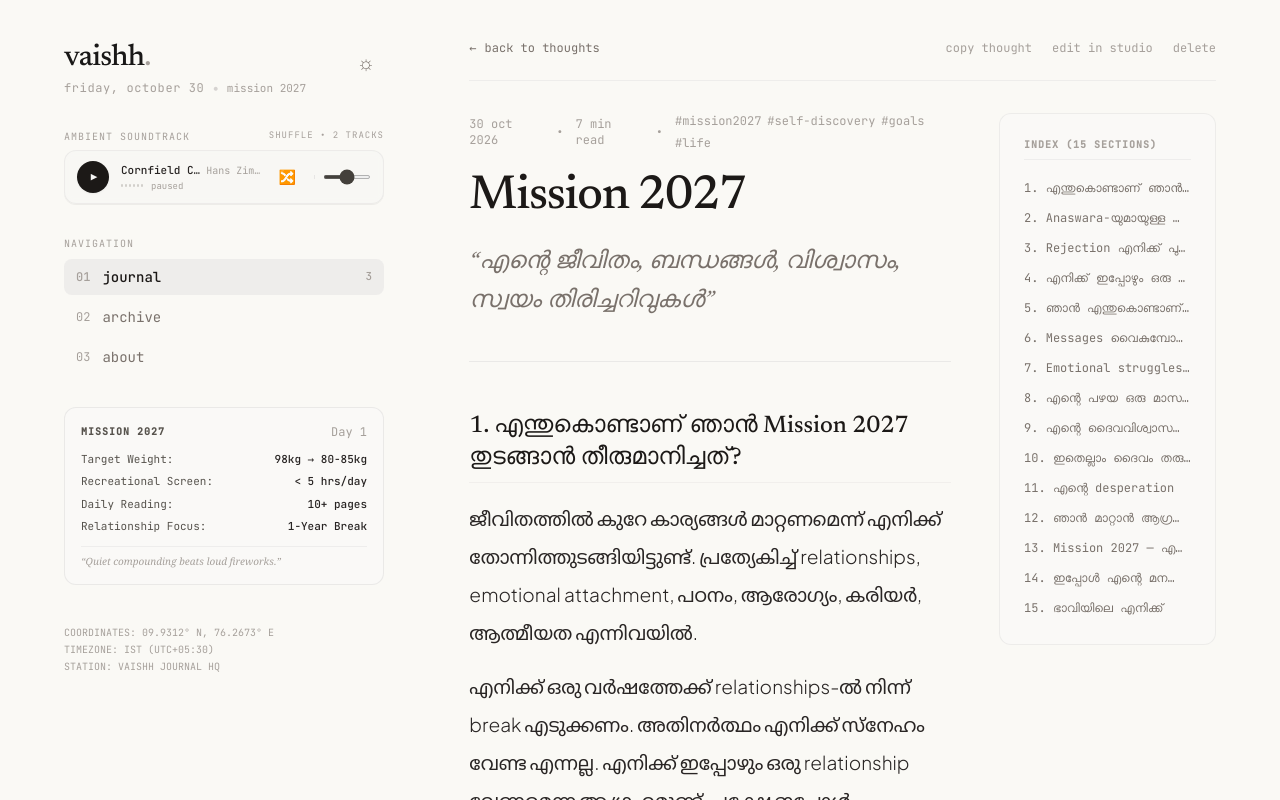
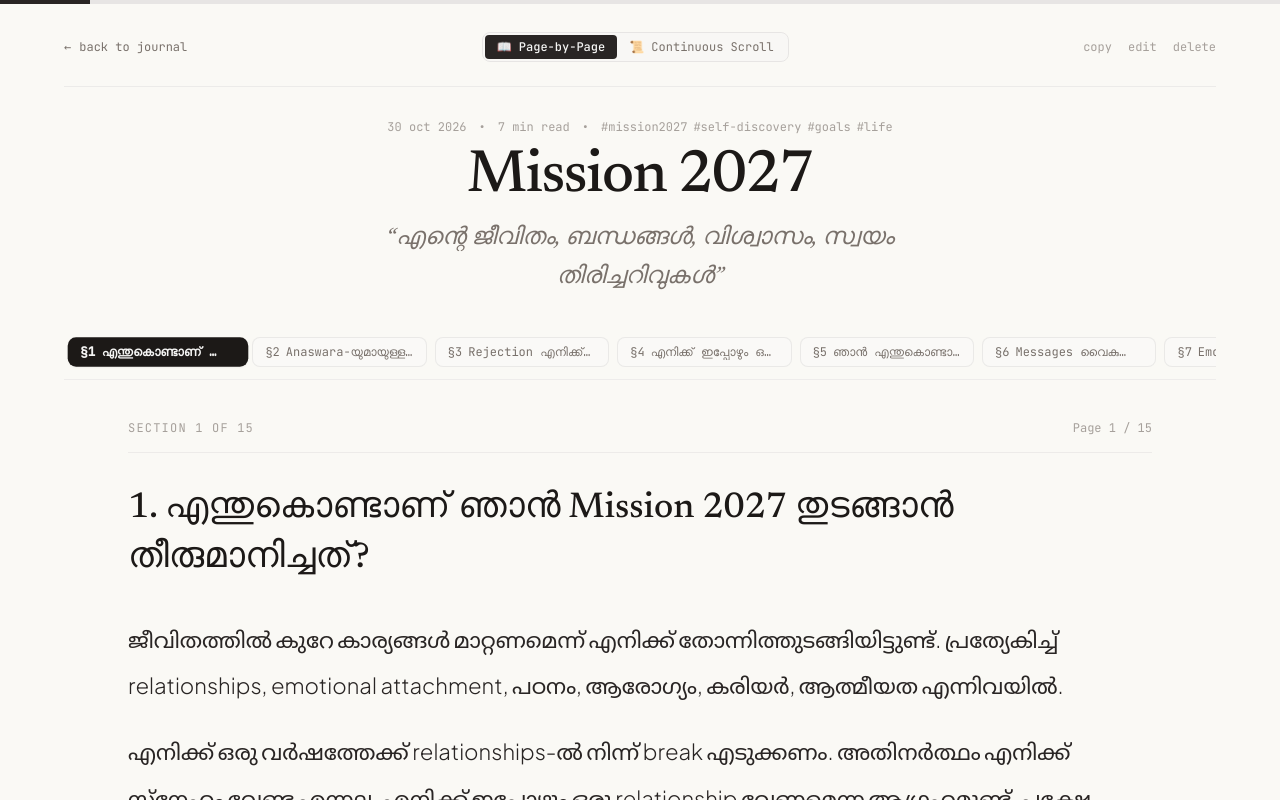
Before and after one commit to vaishnavceh/journal, a React (Vite) app: page / in a window 1280 px wide. Both pictures are taken after a click on the button "Jump to source entry". Shown: the top 800 px of the page. Built offline with nearby package versions, Linux system fonts and the light colour scheme; a web font is replaced by a local one.

Commit message:
feat: wide layout and page-by-page book mode for reading long thoughts

```diff
--- a/src/App.tsx
+++ b/src/App.tsx
@@ -191,6 +191,24 @@ export function App() {
     <div className="min-h-screen bg-[var(--bg-primary)] text-[var(--text-primary)] transition-colors duration-200 selection:bg-stone-200 dark:selection:bg-stone-800">
       {/* Expansive Full Desktop Container */}
       <div className="w-full max-w-7xl mx-auto px-6 sm:px-10 lg:px-16 py-8 min-h-screen">
+        {activeEntry ? (
+          /* Full Stage Dedicated Reading Canvas */
+          <main className="w-full min-h-[85vh]">
+            <ReaderView
+              entry={activeEntry}
+              onBack={() => {
+                setActiveEntry(null)
+                window.scrollTo({ top: 0, behavior: 'smooth' })
+              }}
+              onEdit={(entry) => {
+                setEditingEntry(entry)
+                setIsEditorOpen(true)
+              }}
+              onDelete={handleDeleteEntry}
+            />
+          </main>
+        ) : (
+          <>
             {/* Mobile Header (Hidden on Large Desktop) */}
             <div className="block lg:hidden mb-6">
               <Header
@@ -208,7 +226,7 @@ export function App() {
               {/* Left Column: Sticky Sidebar on Desktop */}
               <div className="hidden lg:block lg:col-span-4">
                 <Sidebar
-              currentTab={activeEntry ? 'journal' : currentTab}
+                  currentTab={currentTab}
                   onSelectTab={(tab) => {
                     setActiveEntry(null)
                     setCurrentTab(tab)
@@ -226,17 +244,7 @@ export function App() {
 
               {/* Right Column: Main Content Stage */}
               <main className="lg:col-span-8 min-h-[80vh]">
-            {activeEntry ? (
-              <ReaderView
-                entry={activeEntry}
-                onBack={() => setActiveEntry(null)}
-                onEdit={(entry) => {
-                  setEditingEntry(entry)
-                  setIsEditorOpen(true)
-                }}
-                onDelete={handleDeleteEntry}
-              />
-            ) : currentTab === 'journal' ? (
+                {currentTab === 'journal' ? (
                   <>
                     {/* Greeting */}
                     <Greeting
@@ -289,6 +297,8 @@ export function App() {
                 )}
               </main>
             </div>
+          </>
+        )}
       </div>
 
       {/* Mobile Bottom Navigation Pill (Visible on mobile/tablet) */}
--- a/src/components/ReaderView.tsx
+++ b/src/components/ReaderView.tsx
@@ -10,38 +10,126 @@ interface ReaderViewProps {
   onDelete: (id: string) => void
 }
 
+interface SectionPage {
+  id: string
+  title: string
+  content: string
+  pageNumber: number
+}
+
 export const ReaderView: React.FC<ReaderViewProps> = ({
   entry,
   onBack,
   onEdit,
   onDelete
 }) => {
+  const [currentPage, setCurrentPage] = useState(0)
+  const [isBookMode, setIsBookMode] = useState(true)
   const [copied, setCopied] = useState(false)
   const [isDeleting, setIsDeleting] = useState(false)
-  const [scrollProgress, setScrollProgress] = useState(0)
 
+  // Parse entry content into discrete section pages
+  const pages: SectionPage[] = useMemo(() => {
+    const rawLines = entry.content.split('\n')
+    const sections: SectionPage[] = []
+
+    let currentTitle = ''
+    let currentBodyLines: string[] = []
+    let sectionCount = 0
+
+    // Check for prelude text before first heading
+    let hasEncounteredFirstHeading = false
+    const preludeLines: string[] = []
+
+    for (const line of rawLines) {
+      const headingMatch = line.match(/^###\s+(.*)/)
+      if (headingMatch) {
+        if (!hasEncounteredFirstHeading) {
+          hasEncounteredFirstHeading = true
+          if (preludeLines.join('').trim()) {
+            sections.push({
+              id: 'prelude',
+              title: 'ആമുഖം (Introduction)',
+              content: preludeLines.join('\n').trim(),
+              pageNumber: 1
+            })
+            sectionCount++
+          }
+        } else {
+          // Push previous section
+          if (currentTitle) {
+            sectionCount++
+            sections.push({
+              id: `sec-${sectionCount}`,
+              title: currentTitle,
+              content: currentBodyLines.join('\n').trim(),
+              pageNumber: sectionCount
+            })
+          }
+        }
+        currentTitle = headingMatch[1].trim()
+        currentBodyLines = []
+      } else {
+        if (!hasEncounteredFirstHeading) {
+          preludeLines.push(line)
+        } else {
+          currentBodyLines.push(line)
+        }
+      }
+    }
+
+    // Push the final section
+    if (currentTitle) {
+      sectionCount++
+      sections.push({
+        id: `sec-${sectionCount}`,
+        title: currentTitle,
+        content: currentBodyLines.join('\n').trim(),
+        pageNumber: sectionCount
+      })
+    }
+
+    // If no ### headings were found, treat whole entry as 1 page
+    if (sections.length === 0) {
+      sections.push({
+        id: 'full-entry',
+        title: entry.title,
+        content: entry.content.trim(),
+        pageNumber: 1
+      })
+    }
+
+    return sections
+  }, [entry.content, entry.title])
+
+  const totalPages = pages.length
+  const currentSection = pages[currentPage] || pages[0]
+
+  // Keyboard navigation: Left/Right arrows for page flipping
   useEffect(() => {
     const handleKeyDown = (e: KeyboardEvent) => {
       if (e.key === 'Escape') {
         onBack()
+      } else if (isBookMode) {
+        if (e.key === 'ArrowRight' || e.key === 'PageDown') {
+          if (currentPage < totalPages - 1) {
+            e.preventDefault()
+            setCurrentPage((p) => p + 1)
+            window.scrollTo({ top: 0, behavior: 'smooth' })
+          }
+        } else if (e.key === 'ArrowLeft' || e.key === 'PageUp') {
+          if (currentPage > 0) {
+            e.preventDefault()
+            setCurrentPage((p) => p - 1)
+            window.scrollTo({ top: 0, behavior: 'smooth' })
           }
         }
-    const handleScroll = () => {
-      const totalHeight = document.documentElement.scrollHeight - window.innerHeight
-      if (totalHeight > 0) {
-        setScrollProgress((window.scrollY / totalHeight) * 100)
       }
     }
 
     window.addEventListener('keydown', handleKeyDown)
-    window.addEventListener('scroll', handleScroll)
-    window.scrollTo({ top: 0, behavior: 'smooth' })
-
-    return () => {
-      window.removeEventListener('keydown', handleKeyDown)
-      window.removeEventListener('scroll', handleScroll)
-    }
-  }, [onBack])
+    return () => window.removeEventListener('keydown', handleKeyDown)
+  }, [currentPage, totalPages, isBookMode, onBack])
 
   const handleCopy = () => {
     const fullText = `${entry.title}\n${entry.subtitle ? entry.subtitle + '\n\n' : '\n'}${entry.content}`
@@ -55,60 +143,77 @@ export const ReaderView: React.FC<ReaderViewProps> = ({
     onBack()
   }
 
-  // Extract headings for Table of Contents if available
-  const tableOfContents = useMemo(() => {
-    const lines = entry.content.split('\n')
-    const headings: { id: string; title: string }[] = []
-    lines.forEach((line) => {
-      const match = line.match(/^###\s+(.*)/)
-      if (match) {
-        const title = match[1].trim()
-        const id = 'heading-' + title.replace(/[^a-zA-Z0-9\u0D00-\u0D7F]/g, '-').slice(0, 30)
-        headings.push({ id, title })
-      }
-    })
-    return headings
-  }, [entry.content])
+  const progressPercentage = Math.round(((currentPage + 1) / totalPages) * 100)
 
   return (
-    <article className="pt-2 pb-32 animate-fade-in relative">
-      {/* Reading Progress Indicator */}
+    <div className="w-full animate-fade-in pb-32">
+      {/* Top Reading Progress Bar */}
+      <div className="fixed top-0 left-0 right-0 h-1 bg-stone-200 dark:bg-stone-800 z-50">
         <div
-        className="fixed top-0 left-0 h-1 bg-stone-800 dark:bg-stone-200 z-50 transition-all duration-150"
-        style={{ width: `${scrollProgress}%` }}
+          className="h-full bg-stone-800 dark:bg-stone-200 transition-all duration-200"
+          style={{ width: `${progressPercentage}%` }}
         />
+      </div>
 
-      {/* Top action bar */}
-      <div className="flex flex-wrap items-center justify-between pb-6 mb-8 border-b border-stone-200/60 dark:border-stone-800/60 gap-4">
+      {/* Top Action & Navigation Header */}
+      <header className="flex flex-wrap items-center justify-between pb-6 mb-8 border-b border-stone-200/70 dark:border-stone-800/80 gap-4">
+        {/* Left: Exit button */}
         <button
           onClick={onBack}
-          className="flex items-center gap-2 text-xs font-mono-meta text-stone-500 hover:text-stone-900 dark:text-stone-400 dark:hover:text-stone-100 transition-colors cursor-pointer group"
+          className="flex items-center gap-2 text-xs font-mono-meta text-stone-500 hover:text-stone-950 dark:text-stone-400 dark:hover:text-stone-100 transition-colors cursor-pointer group"
         >
           <span className="group-hover:-translate-x-1 transition-transform">←</span>
-          <span>back to thoughts</span>
+          <span>back to journal</span>
         </button>
 
-        <div className="flex items-center gap-5 text-xs font-mono-meta">
+        {/* Center: View Mode Toggle (Book Mode vs Continuous) */}
+        {totalPages > 1 && (
+          <div className="flex items-center border border-stone-200 dark:border-stone-800 rounded-lg p-0.5 text-xs font-mono-meta bg-stone-100/40 dark:bg-stone-900/40">
+            <button
+              onClick={() => setIsBookMode(true)}
+              className={`px-3 py-1 rounded cursor-pointer transition-colors ${
+                isBookMode
+                  ? 'bg-stone-800 text-stone-100 dark:bg-stone-200 dark:text-stone-900 font-medium'
+                  : 'text-stone-500 hover:text-stone-800 dark:text-stone-400 dark:hover:text-stone-200'
+              }`}
+            >
+              📖 Page-by-Page
+            </button>
+            <button
+              onClick={() => setIsBookMode(false)}
+              className={`px-3 py-1 rounded cursor-pointer transition-colors ${
+                !isBookMode
+                  ? 'bg-stone-800 text-stone-100 dark:bg-stone-200 dark:text-stone-900 font-medium'
+                  : 'text-stone-500 hover:text-stone-800 dark:text-stone-400 dark:hover:text-stone-200'
+              }`}
+            >
+              📜 Continuous Scroll
+            </button>
+          </div>
+        )}
+
+        {/* Right: Actions */}
+        <div className="flex items-center gap-4 text-xs font-mono-meta">
           <button
             onClick={handleCopy}
-            className="text-stone-400 hover:text-stone-700 dark:text-stone-500 dark:hover:text-stone-300 transition-colors cursor-pointer"
+            className="text-stone-400 hover:text-stone-800 dark:text-stone-500 dark:hover:text-stone-300 transition-colors cursor-pointer"
           >
-            {copied ? 'copied!' : 'copy thought'}
+            {copied ? 'copied!' : 'copy'}
           </button>
           <button
             onClick={() => onEdit(entry)}
-            className="text-stone-400 hover:text-stone-700 dark:text-stone-500 dark:hover:text-stone-300 transition-colors cursor-pointer"
+            className="text-stone-400 hover:text-stone-800 dark:text-stone-500 dark:hover:text-stone-300 transition-colors cursor-pointer"
           >
-            edit in studio
+            edit
           </button>
           {isDeleting ? (
             <div className="flex items-center gap-2">
-              <span className="text-red-500 font-mono-meta text-[11px]">confirm?</span>
+              <span className="text-red-500 font-mono-meta text-[11px]">sure?</span>
               <button
                 onClick={handleDeleteConfirm}
                 className="text-red-600 hover:underline cursor-pointer"
               >
-                yes, delete
+                delete
               </button>
               <button
                 onClick={() => setIsDeleting(false)}
@@ -126,20 +231,18 @@ export const ReaderView: React.FC<ReaderViewProps> = ({
             </button>
           )}
         </div>
-      </div>
+      </header>
 
-      <div className="grid grid-cols-1 lg:grid-cols-12 gap-12">
-        {/* Main Content Area */}
-        <div className={tableOfContents.length > 3 ? 'lg:col-span-8' : 'lg:col-span-12'}>
-          {/* Metadata */}
-          <div className="flex items-center gap-3 text-xs font-mono-meta text-stone-400 dark:text-stone-500 mb-4">
+      {/* Main Entry Title & Subtitle Banner */}
+      <div className="mb-10 text-center max-w-4xl mx-auto space-y-3">
+        <div className="flex items-center justify-center gap-3 text-xs font-mono-meta text-stone-400 dark:text-stone-500">
           <span>{entry.date}</span>
           <span>•</span>
           <span>{calculateReadingTime(entry.content)}</span>
           {entry.tags && entry.tags.length > 0 && (
             <>
               <span>•</span>
-                <div className="flex items-center gap-1.5 flex-wrap">
+              <div className="flex items-center gap-1.5">
                 {entry.tags.map((t) => (
                   <span key={t} className="text-stone-400 dark:text-stone-500">
                     #{t}
@@ -150,54 +253,76 @@ export const ReaderView: React.FC<ReaderViewProps> = ({
           )}
         </div>
 
-          {/* Title */}
-          <h1 className="text-3xl sm:text-5xl font-serif-title font-medium tracking-tight text-stone-900 dark:text-stone-100 leading-tight">
+        <h1 className="text-4xl sm:text-5xl lg:text-6xl font-serif-title font-medium tracking-tight text-stone-900 dark:text-stone-100">
           {entry.title}
         </h1>
 
-          {/* Subtitle / Quote */}
         {entry.subtitle && (
-            <p className="mt-4 text-xl sm:text-2xl font-serif-title italic text-stone-500 dark:text-stone-400 leading-relaxed">
+          <p className="text-xl sm:text-2xl font-serif-title italic text-stone-500 dark:text-stone-400 max-w-2xl mx-auto leading-relaxed">
             &ldquo;{entry.subtitle}&rdquo;
           </p>
         )}
+      </div>
 
-          {/* Artistic Divider */}
-          <div className="my-10 border-b border-stone-200/80 dark:border-stone-800/80" />
+      {/* Horizontal Chapter Jump Ribbon (When multi-page) */}
+      {totalPages > 1 && isBookMode && (
+        <div className="mb-10 pb-3 overflow-x-auto select-none border-b border-stone-200/60 dark:border-stone-800/60">
+          <div className="flex items-center gap-2 min-w-max px-2">
+            {pages.map((p, idx) => {
+              const isActive = currentPage === idx
+              return (
+                <button
+                  key={p.id}
+                  onClick={() => {
+                    setCurrentPage(idx)
+                    window.scrollTo({ top: 0, behavior: 'smooth' })
+                  }}
+                  className={`px-3 py-1.5 rounded-lg text-xs font-mono-meta cursor-pointer transition-all flex items-center gap-1.5 ${
+                    isActive
+                      ? 'bg-stone-900 text-stone-100 dark:bg-stone-100 dark:text-stone-900 font-semibold shadow-xs scale-105'
+                      : 'border border-stone-200/80 dark:border-stone-800/80 bg-stone-50/50 dark:bg-stone-900/30 text-stone-500 hover:text-stone-900 dark:hover:text-stone-100'
+                  }`}
+                  title={p.title}
+                >
+                  <span>§{idx + 1}</span>
+                  <span className="truncate max-w-32">{p.title.replace(/^\d+[\.\s]*/, '')}</span>
+                </button>
+              )
+            })}
+          </div>
+        </div>
+      )}
 
-          {/* Markdown Content */}
+      {/* Content Canvas */}
+      {isBookMode && totalPages > 1 ? (
+        /* PAGE-BY-PAGE BOOK VIEW */
+        <main className="max-w-4xl lg:max-w-5xl mx-auto">
+          {/* Chapter Header */}
+          <div className="mb-8 pb-4 border-b border-stone-200/70 dark:border-stone-800/80 flex items-center justify-between">
+            <span className="text-xs font-mono-meta tracking-widest uppercase text-stone-400 dark:text-stone-500">
+              SECTION {currentPage + 1} OF {totalPages}
+            </span>
+            <span className="text-xs font-mono-meta text-stone-400 dark:text-stone-500">
+              Page {currentPage + 1} / {totalPages}
+            </span>
+          </div>
+
+          {/* Section Title */}
+          <h2 className="text-2xl sm:text-3xl lg:text-4xl font-serif-title font-medium text-stone-900 dark:text-stone-100 leading-snug mb-8">
+            {currentSection.title}
+          </h2>
+
+          {/* Section Body */}
           <div className="prose dark:prose-invert max-w-none text-stone-800 dark:text-stone-200 font-light leading-relaxed">
             <ReactMarkdown
               components={{
-                h1: ({ children }) => (
-                  <h1 className="text-2xl sm:text-3xl font-serif-title font-medium mt-10 mb-4 text-stone-900 dark:text-stone-100">
-                    {children}
-                  </h1>
-                ),
-                h2: ({ children }) => (
-                  <h2 className="text-xl sm:text-2xl font-serif-title font-medium mt-8 mb-3 text-stone-900 dark:text-stone-100">
-                    {children}
-                  </h2>
-                ),
-                h3: ({ children }) => {
-                  const titleStr = String(children)
-                  const id = 'heading-' + titleStr.replace(/[^a-zA-Z0-9\u0D00-\u0D7F]/g, '-').slice(0, 30)
-                  return (
-                    <h3
-                      id={id}
-                      className="text-xl sm:text-2xl font-serif-title font-medium mt-12 mb-3 text-stone-900 dark:text-stone-100 border-b border-stone-200/50 dark:border-stone-800/50 pb-2 scroll-mt-20"
-                    >
-                      {children}
-                    </h3>
-                  )
-                },
                 p: ({ children }) => (
-                  <p className="text-lg sm:text-[19px] leading-[2] my-4 text-stone-800 dark:text-stone-200">
+                  <p className="text-lg sm:text-xl lg:text-[22px] leading-[2.1] my-5 text-stone-800 dark:text-stone-200 font-light">
                     {children}
                   </p>
                 ),
                 strong: ({ children }) => (
-                  <strong className="font-semibold text-stone-900 dark:text-stone-100">
+                  <strong className="font-semibold text-stone-950 dark:text-stone-50">
                     {children}
                   </strong>
                 ),
@@ -207,22 +332,22 @@ export const ReaderView: React.FC<ReaderViewProps> = ({
                   </em>
                 ),
                 ul: ({ children }) => (
-                  <ul className="space-y-2.5 my-5 pl-6 list-disc marker:text-stone-400">
+                  <ul className="space-y-3 my-6 pl-6 list-disc marker:text-stone-400 text-lg sm:text-xl leading-[2]">
                     {children}
                   </ul>
                 ),
                 ol: ({ children }) => (
-                  <ol className="space-y-2.5 my-5 pl-6 list-decimal marker:text-stone-400 font-mono-meta text-sm">
+                  <ol className="space-y-3 my-6 pl-6 list-decimal marker:text-stone-400 text-lg sm:text-xl leading-[2] font-mono-meta">
                     {children}
                   </ol>
                 ),
                 li: ({ children }) => (
-                  <li className="text-lg leading-[1.9] text-stone-800 dark:text-stone-200">
+                  <li className="text-lg sm:text-xl leading-[2] text-stone-800 dark:text-stone-200">
                     {children}
                   </li>
                 ),
                 blockquote: ({ children }) => (
-                  <blockquote className="pl-5 border-l-2 border-stone-400 dark:border-stone-600 italic text-stone-600 dark:text-stone-300 my-6 text-lg">
+                  <blockquote className="pl-6 border-l-2 border-stone-400 dark:border-stone-600 italic text-stone-600 dark:text-stone-300 my-8 text-xl leading-relaxed">
                     {children}
                   </blockquote>
                 ),
@@ -231,32 +356,104 @@ export const ReaderView: React.FC<ReaderViewProps> = ({
                 )
               }}
             >
+              {currentSection.content}
+            </ReactMarkdown>
+          </div>
+
+          {/* Bottom Flip Navigation Buttons */}
+          <nav className="mt-16 pt-8 border-t border-stone-200/80 dark:border-stone-800/80 flex flex-wrap items-center justify-between gap-4 select-none">
+            {/* Previous Page */}
+            {currentPage > 0 ? (
+              <button
+                onClick={() => {
+                  setCurrentPage((p) => p - 1)
+                  window.scrollTo({ top: 0, behavior: 'smooth' })
+                }}
+                className="flex items-center gap-3 py-3 px-5 rounded-xl border border-stone-300 dark:border-stone-700 hover:bg-stone-100/60 dark:hover:bg-stone-800/60 text-stone-800 dark:text-stone-200 text-sm font-mono-meta transition-all cursor-pointer group shadow-2xs"
+              >
+                <span className="group-hover:-translate-x-1 transition-transform">←</span>
+                <span className="truncate max-w-48 sm:max-w-64 text-left">
+                  Previous: {pages[currentPage - 1].title.replace(/^\d+[\.\s]*/, '')}
+                </span>
+              </button>
+            ) : (
+              <div />
+            )}
+
+            {/* Indicator */}
+            <div className="text-xs font-mono-meta text-stone-400 dark:text-stone-500 text-center">
+              <div>Page {currentPage + 1} of {totalPages}</div>
+              <div className="text-[10px] opacity-70">Use ← → arrow keys to flip</div>
+            </div>
+
+            {/* Next Page */}
+            {currentPage < totalPages - 1 ? (
+              <button
+                onClick={() => {
+                  setCurrentPage((p) => p + 1)
+                  window.scrollTo({ top: 0, behavior: 'smooth' })
+                }}
+                className="flex items-center gap-3 py-3 px-5 rounded-xl bg-stone-900 text-stone-100 dark:bg-stone-100 dark:text-stone-900 hover:opacity-90 text-sm font-mono-meta transition-all cursor-pointer group shadow-2xs font-medium"
+              >
+                <span className="truncate max-w-48 sm:max-w-64 text-left">
+                  Next: {pages[currentPage + 1].title.replace(/^\d+[\.\s]*/, '')}
+                </span>
+                <span className="group-hover:translate-x-1 transition-transform">→</span>
+              </button>
+            ) : (
+              <button
+                onClick={onBack}
+                className="py-3 px-5 rounded-xl bg-stone-900 text-stone-100 dark:bg-stone-100 dark:text-stone-900 text-sm font-mono-meta transition-all cursor-pointer font-medium"
+              >
+                ✓ Finished Reading • Back to Journal
+              </button>
+            )}
+          </nav>
+        </main>
+      ) : (
+        /* WIDE CONTINUOUS SCROLL VIEW */
+        <main className="max-w-4xl lg:max-w-5xl mx-auto prose dark:prose-invert text-stone-800 dark:text-stone-200 font-light leading-relaxed">
+          <ReactMarkdown
+            components={{
+              h3: ({ children }) => (
+                <h3 className="text-2xl sm:text-3xl font-serif-title font-medium mt-16 mb-4 text-stone-900 dark:text-stone-100 border-b border-stone-200/50 dark:border-stone-800/50 pb-2">
+                  {children}
+                </h3>
+              ),
+              p: ({ children }) => (
+                <p className="text-lg sm:text-xl lg:text-[22px] leading-[2.1] my-5 text-stone-800 dark:text-stone-200">
+                  {children}
+                </p>
+              ),
+              strong: ({ children }) => (
+                <strong className="font-semibold text-stone-950 dark:text-stone-50">
+                  {children}
+                </strong>
+              ),
+              ul: ({ children }) => (
+                <ul className="space-y-3 my-6 pl-6 list-disc marker:text-stone-400 text-lg sm:text-xl leading-[2]">
+                  {children}
+                </ul>
+              ),
+              li: ({ children }) => (
+                <li className="text-lg sm:text-xl leading-[2] text-stone-800 dark:text-stone-200">
+                  {children}
+                </li>
+              ),
+              blockquote: ({ children }) => (
+                <blockquote className="pl-6 border-l-2 border-stone-400 dark:border-stone-600 italic text-stone-600 dark:text-stone-300 my-8 text-xl">
+                  {children}
+                </blockquote>
+              ),
+              hr: () => (
+                <hr className="my-12 border-stone-200/70 dark:border-stone-800/70" />
+              )
+            }}
+          >
             {entry.content}
           </ReactMarkdown>
-          </div>
-        </div>
-
-        {/* Table of Contents for Long Entries */}
-        {tableOfContents.length > 3 && (
-          <aside className="hidden lg:block lg:col-span-4 self-start sticky top-12 p-6 rounded-xl border border-stone-200/70 dark:border-stone-800/80 bg-stone-50/40 dark:bg-stone-900/30 text-xs font-mono-meta space-y-4 max-h-[85vh] overflow-y-auto">
-            <div className="tracking-widest uppercase text-[10px] font-semibold text-stone-400 dark:text-stone-500 pb-2 border-b border-stone-200/60 dark:border-stone-800/60">
-              index ({tableOfContents.length} sections)
-            </div>
-            <nav className="space-y-1.5">
-              {tableOfContents.map((h, i) => (
-                <a
-                  key={i}
-                  href={`#${h.id}`}
-                  className="block py-1 text-stone-500 hover:text-stone-900 dark:text-stone-400 dark:hover:text-stone-100 transition-colors truncate"
-                  title={h.title}
-                >
-                  {h.title}
-                </a>
-              ))}
-            </nav>
-          </aside>
+        </main>
       )}
     </div>
-    </article>
   )
 }
```
Lines whose indentation alone changed are shown as unchanged.
